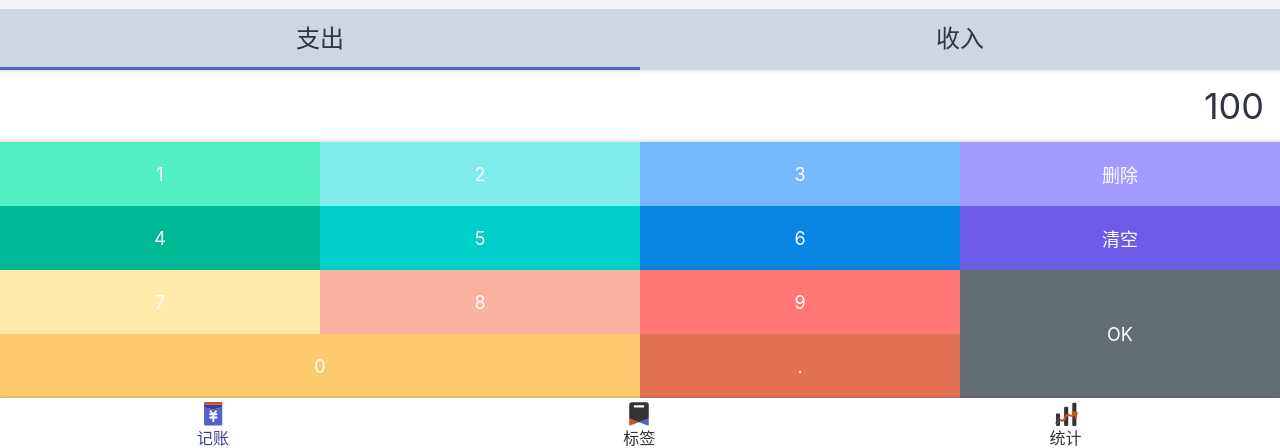
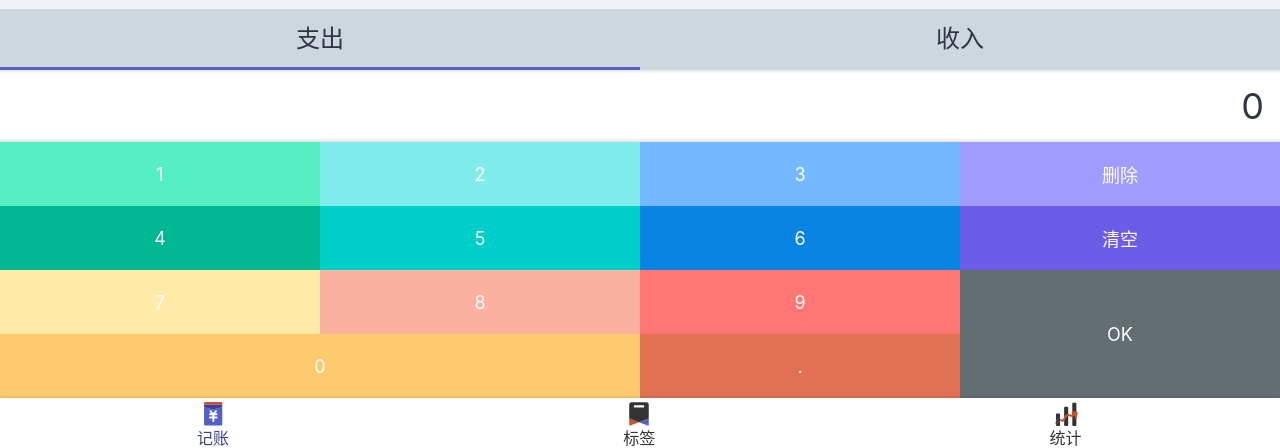
Before and after one commit to Gouson/icebookkeeping-react, a React app: page /#/money in a window 1280 px wide. Shown: the part 346-794 px from the top of the page. Built offline with nearby package versions, Linux system fonts and the light colour scheme.

Commit message:
数字面板功能

```diff
--- a/src/views/Money.tsx
+++ b/src/views/Money.tsx
@@ -20,25 +20,7 @@
             <CategorySection>
             </CategorySection>
             <NumberPadSection>
-                <div className="output">
-                    100
-                </div>
-                <div className="pad clearfix">
-                    <button>1</button>
-                    <button>2</button>
-                    <button>3</button>
-                    <button>删除</button>
-                    <button>4</button>
-                    <button>5</button>
-                    <button>6</button>
-                    <button>清空</button>
-                    <button>7</button>
-                    <button>8</button>
-                    <button>9</button>
-                    <button className="ok">OK</button>
-                    <button className="zero">0</button>
-                    <button className="dot">.</button>
-                </div>
+
             </NumberPadSection>
         </MyLayout>
     );
--- a/src/views/Money/NumberPadSection.tsx
+++ b/src/views/Money/NumberPadSection.tsx
@@ -1,6 +1,7 @@
 import styled from "styled-components"
+import { useState } from 'react';
 
-const NumberPadSection = styled.section`
+const Wrapper = styled.section`
     display:flex;
     flex-direction:column;
     > .output{
@@ -83,4 +84,70 @@
     }
 `
 
-export {NumberPadSection}
+const NumberPadSection: React.FC = () => {
+    const [output, _setOutput] = useState('0')
+    const setOutput = (output: string) => {
+        if (output.length > 16) {
+            output = output.slice(0, 16)
+        } else if (output.length === 0) {
+            output = '0'
+        }
+        _setOutput(output)
+    }
+    const onClickButtonWrapper = (e: React.MouseEvent) => {
+        const text = (e.target as HTMLButtonElement).textContent
+        if (text === null) { return }
+        switch (text) {
+            case '删除':
+                if (output.length === 1) {
+                    setOutput('0')
+                } else {
+                    setOutput(output.slice(0, -1))
+                }
+                break;
+            case '清空':
+                setOutput('');
+                break;
+            case 'OK':
+                console.log('确认');
+                break;
+            case '.':
+                if (output.indexOf('.') >= 0) { return }
+                else {
+                    setOutput(output + '.')
+                }
+                break;
+            default:
+                if (output === '0') {
+                    setOutput(text);
+                } else {
+                    setOutput(output + text);
+                }
+
+        }
+    }
+    return (
+        <Wrapper>
+            <div className="output">
+                {output}
+            </div>
+            <div className="pad clearfix" onClick={onClickButtonWrapper}>
+                <button>1</button>
+                <button>2</button>
+                <button>3</button>
+                <button>删除</button>
+                <button>4</button>
+                <button>5</button>
+                <button>6</button>
+                <button>清空</button>
+                <button>7</button>
+                <button>8</button>
+                <button>9</button>
+                <button className="ok">OK</button>
+                <button className="zero">0</button>
+                <button className="dot">.</button>
+            </div>
+        </Wrapper>
+    )
+}
+export { NumberPadSection }
```
